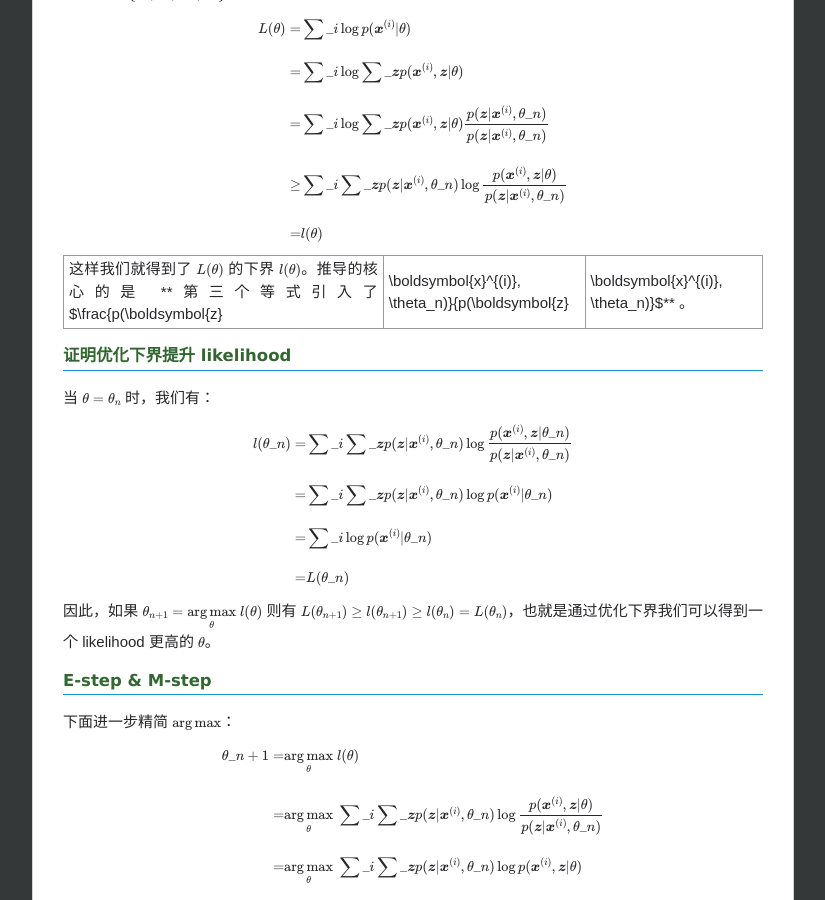
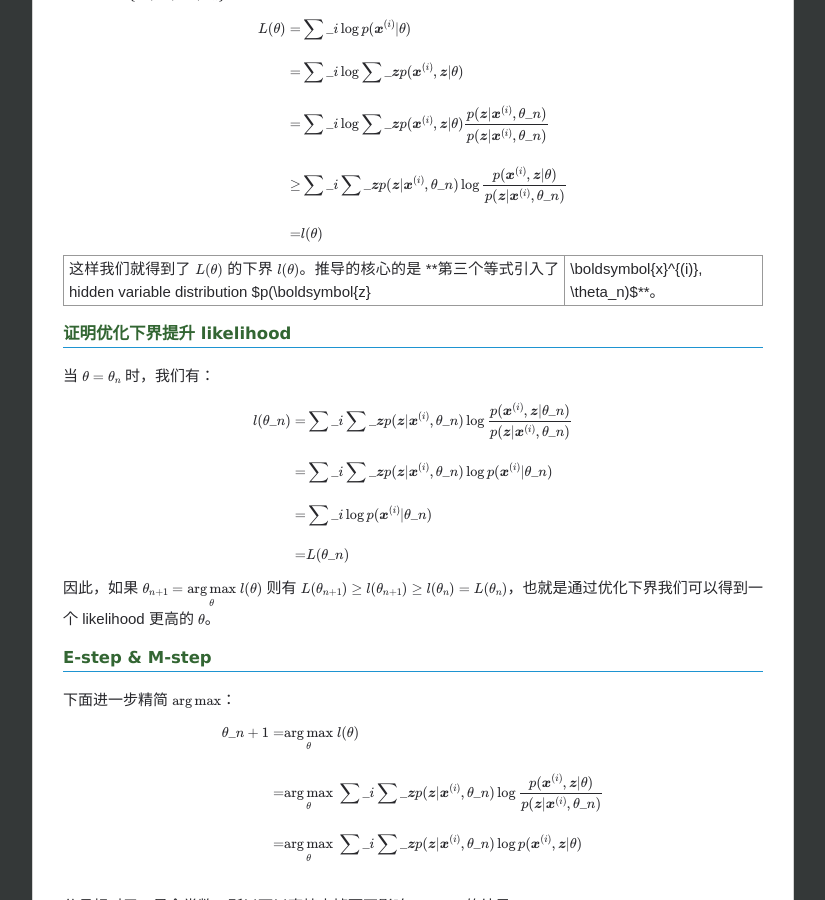
Before and after one commit to chenrushan/chenrushan.github.io, a Jekyll site: the page built from _posts/2014-03-22-EM.markdown, in a window 1280 px wide and 900 px high, scrolled down 929 px. Shown: the whole window, without its empty margins (227-1052 px from the left). Built offline with Jekyll 4.4.1, drawn with Linux system fonts in a browser that asks for light colours; Markdown is read by kramdown in place of the engine named in the settings; formulas are drawn with MathJax 3.

Commit message:
[em]: update

```diff
--- a/_posts/2014-03-22-EM.markdown
+++ b/_posts/2014-03-22-EM.markdown
@@ -51,7 +51,7 @@ L(\theta) = & \sum\_i \log p(\boldsymbol{x}^{(i)}|\theta) \\\\
 \end{align}
 $$
 
-这样我们就得到了 $L(\theta)$ 的下界 $l(\theta)$。推导的核心的是 **第三个等式引入了 $\frac{p(\boldsymbol{z}|\boldsymbol{x}^{(i)}, \theta\_n)}{p(\boldsymbol{z}|\boldsymbol{x}^{(i)}, \theta\_n)}$** 。
+这样我们就得到了 $L(\theta)$ 的下界 $l(\theta)$。推导的核心的是 **第三个等式引入了 hidden variable distribution $p(\boldsymbol{z}|\boldsymbol{x}^{(i)}, \theta\_n)$**。
 
 #### 证明优化下界提升 likelihood
 
```
